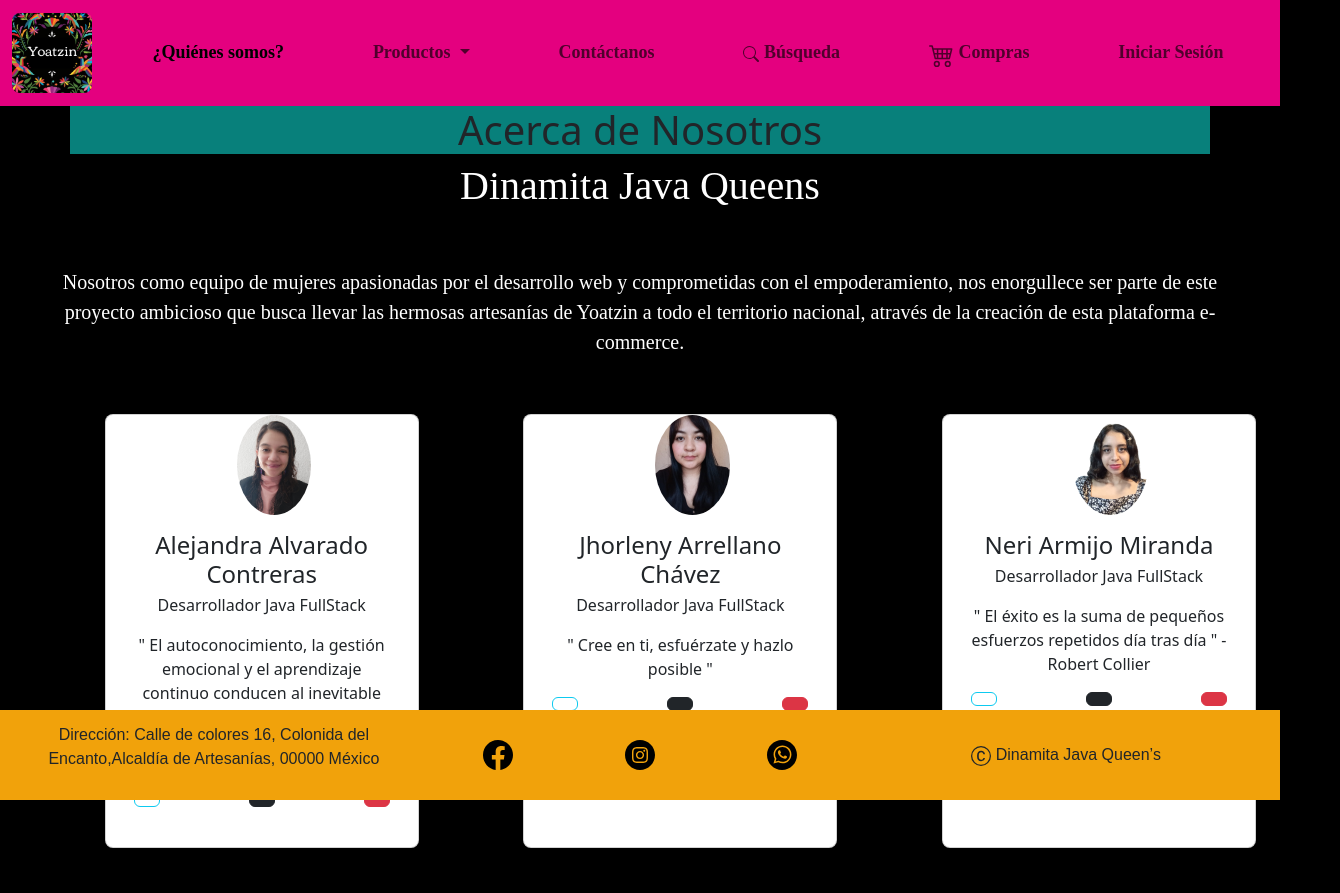
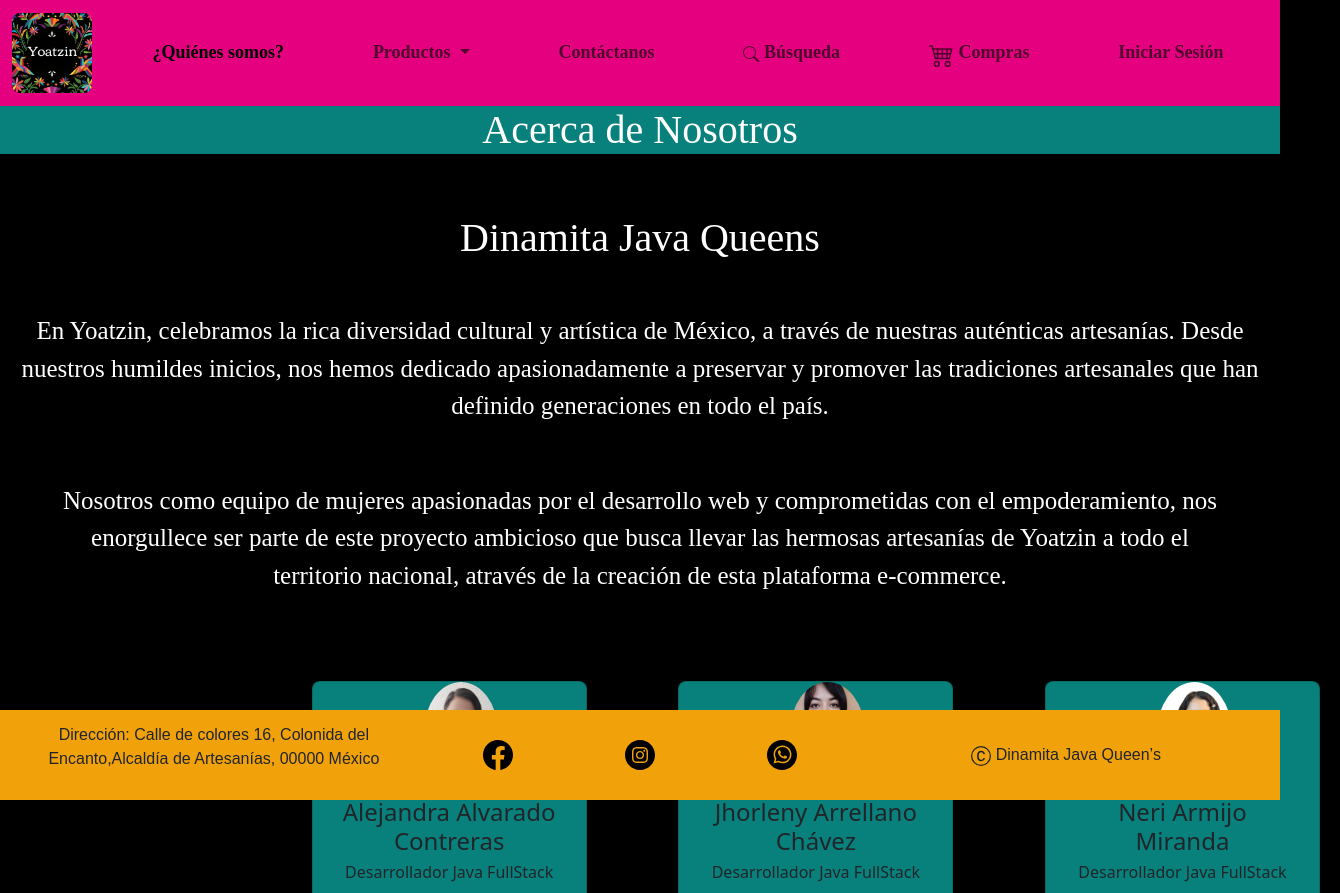
Before and after one commit to NeriArmijoMiranda/Proyecto-Dinamita-Java-Queens, a plain HTML site: page source/páginas/Acerca-de-nosotros/Acerca-de-nosotros.html in a window 1280 px wide. Shown: the top 893 px of the page, 1340 px wide, since content can reach past the window. Drawn offline with nearby package versions, Linux system fonts and the light colour scheme.

Commit message:
Alinear el contenido

```diff
--- a/source/páginas/Acerca-de-nosotros/Acerca-de-nosotros.css
+++ b/source/páginas/Acerca-de-nosotros/Acerca-de-nosotros.css
@@ -3,7 +3,22 @@
     background-color: black;
 
     }
-
+    /*Contenedor de Acerca de Nosotros*/
+.containerS{
+    margin-left: 0px;
+    margin-right: 0px;
+}
+/*Texto Acerca de nosotros*/
+.ph1{
+    text-align: center;
+    color: white;
+    font-family: Mulish;
+    font-size: 20px;
+    margin: 20px;
+    margin-left: 20px;
+    margin-right: 20px;
+    font-size: 25px;
+}
     /* Para tipo de leta y color de parrafo*/
     .Dinamita-J-Q{
         color: white;
@@ -12,12 +27,14 @@
         padding: 27px;
         font-size:20px;
         margin: 30px;
+        font-size: 25px;
     }
-    /Título de la página contenedor/
+    /*Título de la página contenedor*/
     .h1aN {
         text-align: center;
         font-family: Corben;
         color: white;
+        justify-content: center;
 
     }
     /* para el color y tipo de letra de sub titulo*/
@@ -26,10 +43,15 @@
         text-align: center;
         background-color: black;
         color:white;
+        margin-top: 60px;
+        margin-bottom: 50px;
+        font-size: 40px;
     }
-    /Contenedor titulo1/
+    /*Contenedor titulo1*/
     .container {
+
         text-align: center;
+        justify-content: center;
         background-color:#08807B;
         margin-left: 100px;
         margin-right: 100px;
@@ -94,12 +116,22 @@
     max-width: 5rem;
   }
 
-/Estilo para el arreglo de tarjetas/
+/*Estilo para el arreglo de tarjetas*/
 #arregloTarjetas{
+    text-align: center;
+justify-content: center;
+    background: black;
+    margin: 100px;
+    margin-left: 200px;
+}
 
-    .card {
-        background-color: #08807B;
-    }
-    .card:hover {
-        background-color: #E4007F;
-    }
+.card{
+    background: #08807B;
+    justify-content:center
+    margin-bottom: 50px;
+    margin-top: 10px;
+}
+
+.card:hover{
+    background:#E4007F;
+}
--- a/source/páginas/Acerca-de-nosotros/Acerca-de-nosotros.html
+++ b/source/páginas/Acerca-de-nosotros/Acerca-de-nosotros.html
@@ -100,16 +100,17 @@
 
 
     <!--Este es el contenido de los titulos y textos-->
-    <div class= "container" style="background-color: #08807B;"> <h1 class="h1aN text-center" > Acerca de Nosotros</h1></div>
+    <div class= "containerS" style="background-color: #08807B;"> <h1 class="h1aN text-center" > Acerca de Nosotros</h1></div>
     <h1 class="h1sub" >Dinamita Java Queens</h1>
-    <p class="Dinamita-J-Q">Nosotros como equipo de mujeres apasionadas por el desarrollo web y comprometidas con el empoderamiento, nos enorgullece ser parte de este proyecto ambicioso que busca llevar las hermosas artesanías de Yoatzin a todo el territorio nacional, através de la creación de esta plataforma e-commerce. </p>
+    <p class="ph1">En Yoatzin, celebramos la rica diversidad cultural y artística de México, a través de nuestras auténticas artesanías. Desde nuestros humildes inicios, nos hemos dedicado apasionadamente a preservar y promover las tradiciones artesanales que han definido generaciones en todo el país.</p>
+    <p class="Dinamita-J-Q ju">Nosotros como equipo de mujeres apasionadas por el desarrollo web y comprometidas con el empoderamiento, nos enorgullece ser parte de este proyecto ambicioso que busca llevar las hermosas artesanías de Yoatzin a todo el territorio nacional, através de la creación de esta plataforma e-commerce. </p>
 
 
 
 
 
      <!-- Tarjeta de presentación -->
-    <section id="arregloTarjetas" class="container-fluid mt-4 row justify-content-center" style="height: fit-content-center;" >
+     <section id="arregloTarjetas" class="container mt-4 row justify-content-center" style="height: fit-content-center;" >
 
     </section>
 <!-- Footer -->
```
Also changed, not shown: source/páginas/Acerca-de-nosotros/Acerca-de-nosotros.js (indentation only).
